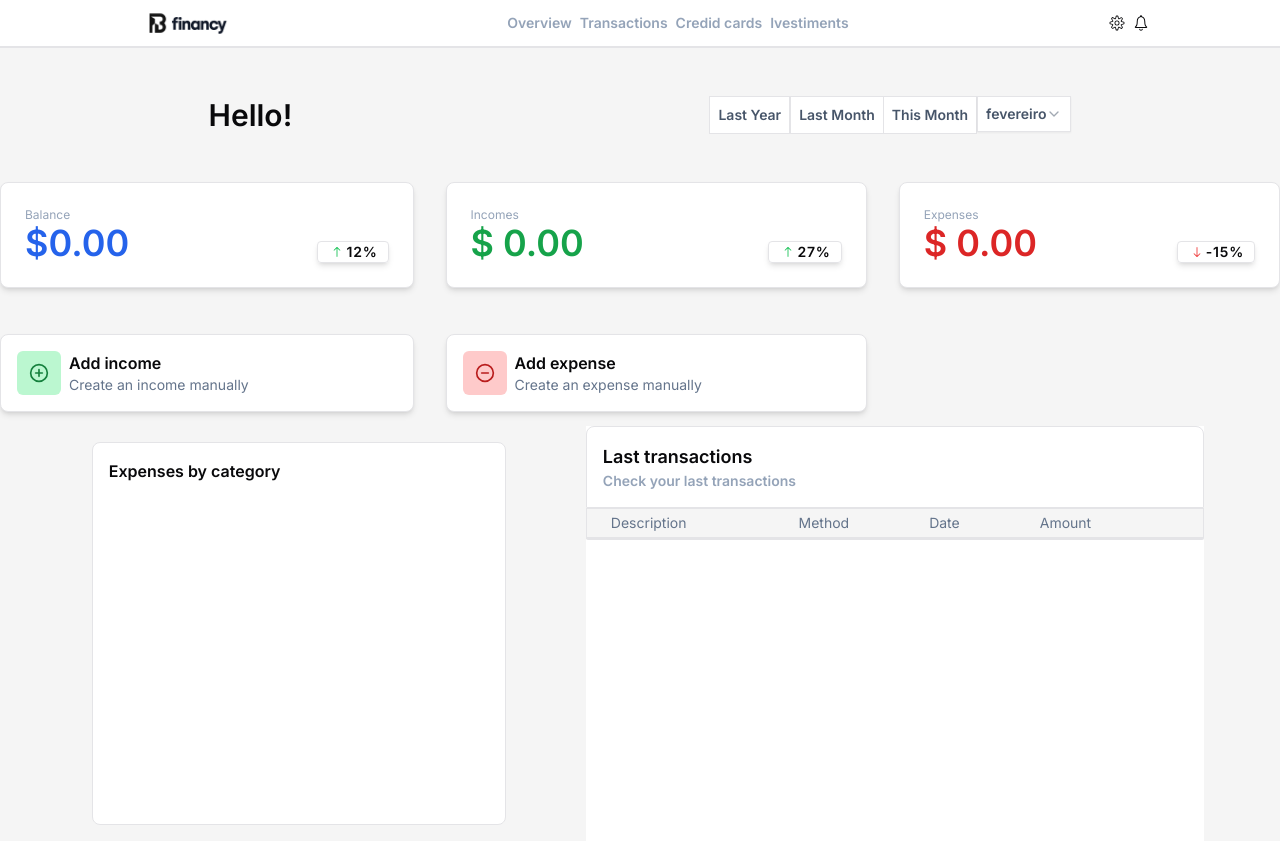
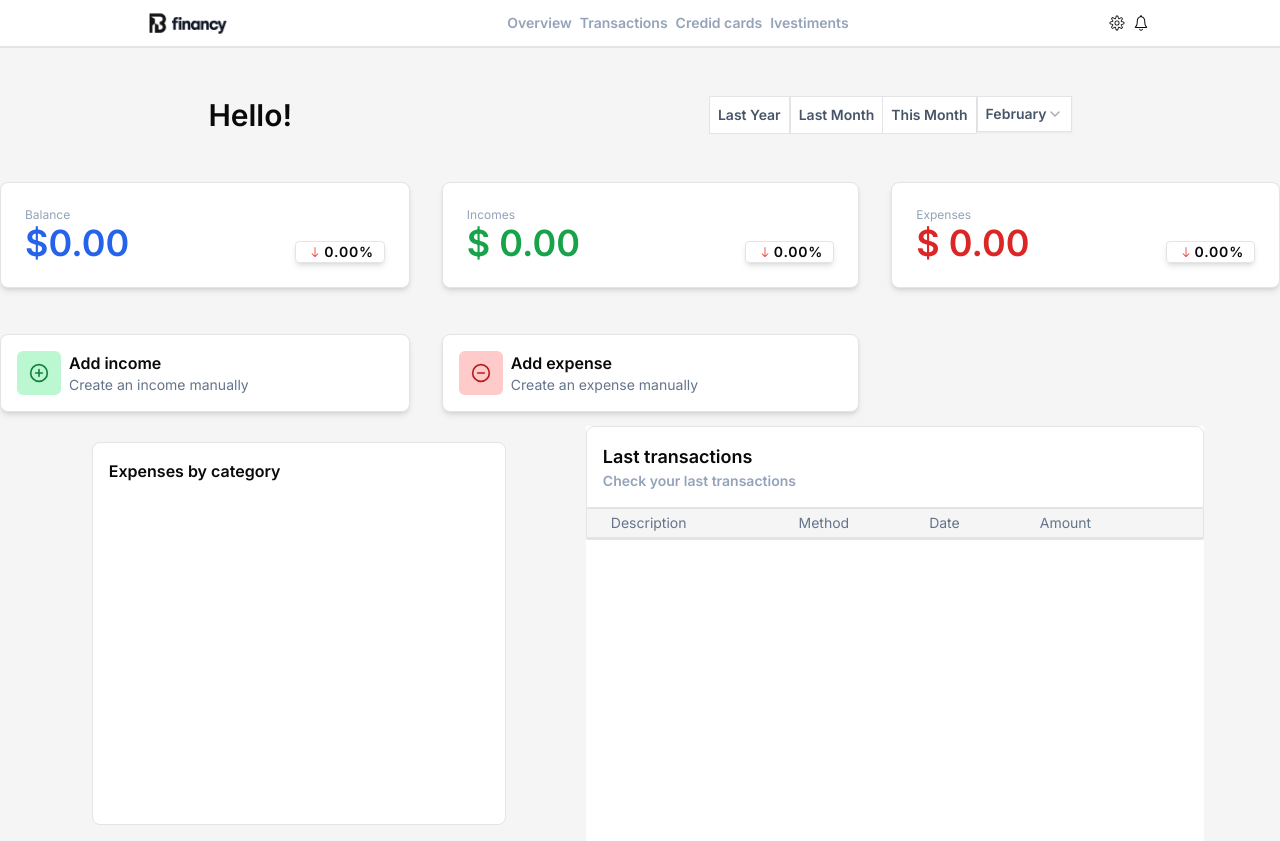
Before and after one commit to Pedroo07/B-Finances, a Next.js app: page / in a window 1280 px wide. Built offline with nearby package versions, Linux system fonts and the light colour scheme.

Commit message:
creating function to calculate the difference between two months

```diff
--- a/app/CreditCard/components/main.tsx
+++ b/app/CreditCard/components/main.tsx
@@ -4,7 +4,7 @@ import { TransactionHeader, TransactionItem } from "@/app/components/transaction
 import { DonutChart, GraphicListItem, separateAmountByMethod } from "@/app/components/graphic"
 import Period from '../../components/period'
 import { Income } from "../../incomes"
-import { IoIosArrowRoundDown } from 'react-icons/io'
+import { IoIosArrowRoundDown, IoIosArrowRoundUp } from 'react-icons/io'
 import { Button } from '@/components/ui/button'
 import { DialogHeader, DialogFooter, Dialog, DialogTrigger, DialogContent, DialogTitle } from '@/components/ui/dialog'
 import { Select, SelectTrigger, SelectValue, SelectContent, SelectGroup, SelectLabel, SelectItem } from '@/components/ui/select'
@@ -116,6 +116,7 @@ export const Main = () => {
 
     }
 
+
     const [selectedMonth, setSelectedMonth] = useState<number>(() => new Date().getMonth() + 1)
 
     useEffect(() => {
@@ -143,7 +144,7 @@ export const Main = () => {
         setSelectedMonth(lastMonth)
     }
     const lastYearFilter = () => {
-        const storedItems: Income[] = JSON.parse(localStorage.getItem("items") || "[]");
+        const storedItems: Income[] = JSON.parse(localStorage.getItem("credits") || "[]");
         setAllItems(storedItems);
 
         const filteredItems = storedItems.filter(item => {
@@ -151,9 +152,38 @@ export const Main = () => {
             return year === new Date().getFullYear()
         });
 
+        const total = filteredItems.reduce((acc, item) => acc + item.amount, 0);
+
         setItems(filteredItems);
-        setExpense(expense);
+        setExpense(total);
 
+    }
+
+    const differenceInPorcentage = () => {
+        const storedItems: Income[] = JSON.parse(localStorage.getItem("credits") || ("[]"))
+
+        const filteredItems = storedItems.filter(item => {
+            const [year, month] = item.date.split("-").map(Number)
+            return year === new Date().getFullYear() && month === selectedMonth
+        })
+
+        const lastItems = storedItems.filter(item => {
+            const [year, month] = item.date.split("-").map(Number)
+            return year === new Date().getFullYear() && month === new Date().getMonth()
+        })
+
+
+        const totalExpense = filteredItems.reduce((acc, item) => acc + item.amount, 0)
+        const lastExpense = lastItems.reduce((acc, item) => acc + item.amount, 0)
+
+        if (lastExpense === 0) {
+            return 0
+        }
+
+        const difference = totalExpense - lastExpense
+        const totalInDifference = (difference / lastExpense ) * 100
+
+        return totalInDifference
     }
 
     const results = separateAmountByMethod(items)
@@ -219,7 +249,7 @@ export const Main = () => {
                             <h2 className='text-4xl font-semibold text-red-600'>$ {expense.toFixed(2)}</h2>
                         </div>
                         <div className='border flex items-center text-center rounded-sm max-h-3 p-2.5 font-semibold tracking-wider shadow-md'>
-                            <p className='text-sm flex items-center'><IoIosArrowRoundDown className='text-red-500 text-lg' />-15%</p>
+                            <p className='text-sm flex items-center'>{differenceInPorcentage() < 0 ? (<IoIosArrowRoundUp className='text-green-500 text-lg' />) : (<IoIosArrowRoundDown className='text-red-500 text-lg' />)}{differenceInPorcentage().toFixed(2)}%</p>
                         </div>
                     </div>
                 </div>
--- a/app/components/main.tsx
+++ b/app/components/main.tsx
@@ -1,7 +1,6 @@
 "use client"
 import React, { ChangeEvent, useEffect } from 'react'
 import { FC, useState } from 'react';
-
 import { IoIosArrowRoundUp, IoIosArrowRoundDown } from "react-icons/io";
 import { FiMinusCircle, FiPlusCircle } from "react-icons/fi";
 import { Dialog, DialogFooter, DialogHeader, DialogTitle, DialogTrigger, DialogContent } from '@/components/ui/dialog';
@@ -282,6 +281,80 @@ export const Main: FC = () => {
         setBalance(balance);
     }
 
+    const differenceInPorcentage = () => {
+        const storedItems: Income[] = JSON.parse(localStorage.getItem("items") || "[]");
+
+        const filteredItems = storedItems.filter(item => {
+            const [year, month] = item.date.split("-").map(Number);
+            return year === new Date().getFullYear() && month === selectedMonth;
+        });
+        const lastItems = storedItems.filter(item => {
+            const [year, month] = item.date.split("-").map(Number);
+            return year === new Date().getFullYear() && month === new Date().getMonth();
+        });
+
+        const totalExpense = filteredItems.reduce((acc, item) => acc + item.amount, 0)
+        const lastExpense = lastItems.reduce((acc, item) => acc + item.amount, 0)
+
+        if (lastExpense === 0) {
+            return 0
+        }
+
+        const difference = totalExpense - lastExpense
+        const totalInPorcentage = (difference / Math.abs(lastExpense)) * 100
+        return totalInPorcentage
+
+    }
+
+    const differenceInPorcentageIncome = () => {
+        const storedItems: Income[] = JSON.parse(localStorage.getItem("items") || "[]");
+
+        const filteredItems = storedItems.filter(item => {
+            const [year, month] = item.date.split("-").map(Number);
+            return year === new Date().getFullYear() && month === selectedMonth && item.amount > 0
+        });
+        const lastItems = storedItems.filter(item => {
+            const [year, month] = item.date.split("-").map(Number);
+            return year === new Date().getFullYear() && month === new Date().getMonth() && item.amount > 0
+        });
+
+        const totalIncome = filteredItems.reduce((acc, item) => acc + item.amount, 0)
+        const lastIncome = lastItems.reduce((acc, item) => acc + item.amount, 0)
+
+        if (lastIncome === 0) {
+            return 0
+        }
+
+        const difference = totalIncome - lastIncome
+        const totalInPorcentage = (difference / Math.abs(lastIncome)) * 100
+        return totalInPorcentage
+
+    }
+
+    const differenceInPorcentageExpense = () => {
+        const storedItems: Income[] = JSON.parse(localStorage.getItem("items") || "[]");
+
+        const filteredItems = storedItems.filter(item => {
+            const [year, month] = item.date.split("-").map(Number);
+            return year === new Date().getFullYear() && month === selectedMonth && item.amount < 0
+        });
+        const lastItems = storedItems.filter(item => {
+            const [year, month] = item.date.split("-").map(Number);
+            return year === new Date().getFullYear() && month === new Date().getMonth() && item.amount < 0
+        });
+
+        const totalExpense = filteredItems.reduce((acc, item) => acc + item.amount, 0)
+        const lastExpense = lastItems.reduce((acc, item) => acc + item.amount, 0)
+
+        if (lastExpense === 0) {
+            return 0
+        }
+
+        const difference = totalExpense - lastExpense
+        const totalInPorcentage = (difference / lastExpense * 100)
+        return totalInPorcentage
+
+    }
 
     const results = separateAmountByMethod(items)
 
@@ -304,7 +377,7 @@ export const Main: FC = () => {
                             <h2 className='text-4xl font-semibold text-blue-600'>${balance.toFixed(2)}</h2>
                         </div>
                         <div className='border flex items-center text-center rounded-sm max-h-3 p-2.5 font-semibold tracking-wider shadow-md'>
-                            <p className='text-sm flex items-center'><IoIosArrowRoundUp className='text-green-500 text-lg' />12%</p>
+                            <p className='text-sm flex items-center'>{differenceInPorcentage() > 0 ? (<IoIosArrowRoundUp className='text-green-500 text-lg' />) : (<IoIosArrowRoundDown className='text-red-500 text-lg' />)}{differenceInPorcentage().toFixed(2)}%</p>
                         </div>
                     </div>
                     <div className='bg-white border shadow-md rounded-lg flex items-center p-4'>
@@ -356,7 +429,7 @@ export const Main: FC = () => {
                             <h2 className='text-4xl font-semibold text-green-600'>$ {income.toFixed(2)}</h2>
                         </div>
                         <div className='border flex items-center text-center rounded-sm max-h-3 p-2.5 font-semibold tracking-wider shadow-md'>
-                            <p className='text-sm flex items-center'><IoIosArrowRoundUp className='text-green-500 text-lg' />27%</p>
+                            <p className='text-sm flex items-center'>{differenceInPorcentageIncome() > 0 ? (<IoIosArrowRoundUp className='text-green-500 text-lg' />) : (<IoIosArrowRoundDown className='text-red-500 text-lg' />)}{differenceInPorcentageIncome().toFixed(2)}%</p>
                         </div>
                     </div>
                     <div className='bg-white border shadow-md rounded-lg flex items-center p-4'>
@@ -407,7 +480,7 @@ export const Main: FC = () => {
                             <h2 className='text-4xl font-semibold text-red-600'>$ {expense.toFixed(2)}</h2>
                         </div>
                         <div className='border flex items-center text-center rounded-sm max-h-3 p-2.5 font-semibold tracking-wider shadow-md'>
-                            <p className='text-sm flex items-center'><IoIosArrowRoundDown className='text-red-500 text-lg' />-15%</p>
+                            <p className='text-sm flex items-center'>{differenceInPorcentageExpense() < 0 ? (<IoIosArrowRoundUp className='text-green-500 text-lg' />) : (<IoIosArrowRoundDown className='text-red-500 text-lg' />)}{differenceInPorcentageExpense().toFixed(2)}%</p>
                         </div>
                     </div>
                 </div>
--- a/app/components/period.tsx
+++ b/app/components/period.tsx
@@ -19,7 +19,7 @@ const Period: React.FC<PeriodProps> = ({ onMonthChange, selectedMonth }) => {
                     <SelectContent >
                         {Array.from({ length: 12 }, (_, i) => (
                             <SelectItem key={i + 1} value={String(i + 1)}>
-                                {new Date(0, i).toLocaleString("pt-BR", { month: "long" })}
+                                {new Date(0, i).toLocaleString("en-US", { month: "long" })}
                             </SelectItem>
                         ))}
 
```
